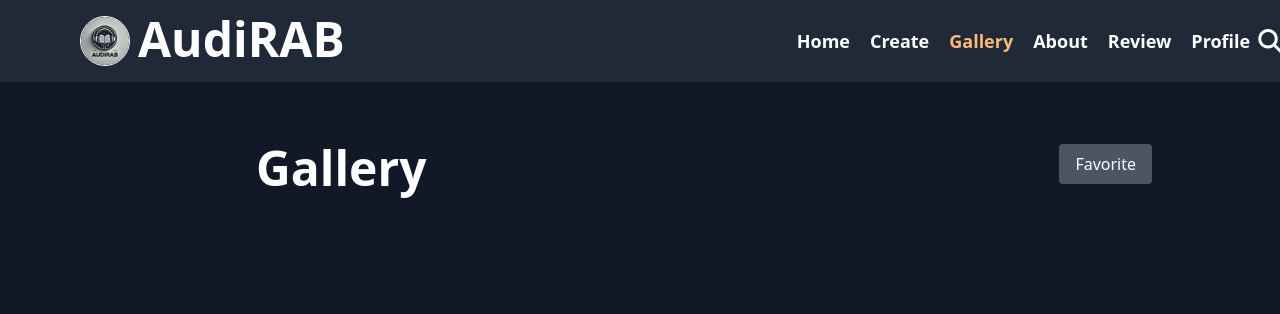
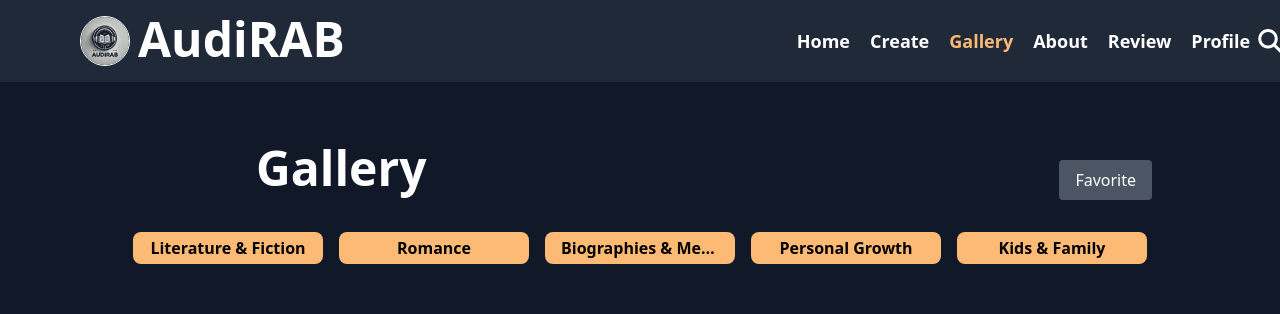
Before and after one commit to LakshanShalintha/AudioBook, a React (Vite) app: page /gallery in a window 1280 px wide. Shown: the top 314 px of the page. Built offline with nearby package versions, Linux system fonts and the light colour scheme; no server answers.

Commit message:
Change the Format

```diff
--- a/src/Pages/Home/Gallery.jsx
+++ b/src/Pages/Home/Gallery.jsx
@@ -1,3 +1,4 @@
+// eslint-disable-next-line no-unused-vars
 import React, { useState, useEffect } from 'react';
 import { useLocation, useNavigate } from 'react-router-dom';
 import NavBar from '../../Common_Parts/Common/NavBar';
@@ -21,9 +22,20 @@ function Gallery() {
   const location = useLocation();
   const navigate = useNavigate();
 
+  const topItems = [
+    { name: 'Literature & Fiction', path: '/Literature_Fiction' },
+    { name: 'Romance', path: '/Romance' },
+    { name: 'Biographies & Memories', path: '/Biographies_Memories' },
+    { name: 'Personal Growth', path: '/Personal_Growth' },
+    { name: 'Kids & Family', path: '/Kids_Family' },
+  ];
+  const handleNavigation = (path) => {
+    navigate(path);
+  };
+
   useEffect(() => {
     const fetchPdfs = async (folderRef) => {
-      const storage = getStorage();
+      getStorage();
       let pdfs = [];
 
       try {
@@ -163,9 +175,8 @@ function Gallery() {
     const userDocRef = doc(db, `users/${user.uid}/likesDislikes`, pdf.name);
 
     try {
-      const likesDocSnap = await getDoc(likesDocRef);
-      const userDocSnap = await getDoc(userDocRef);
-
+      await getDoc(likesDocRef);
+      await getDoc(userDocRef);
       let newLikeCounts = { ...likeCounts };
       let newDislikeCounts = { ...dislikeCounts };
       let userLikes = { ...likes };
@@ -207,9 +218,8 @@ function Gallery() {
     const userDocRef = doc(db, `users/${user.uid}/likesDislikes`, pdf.name);
 
     try {
-      const likesDocSnap = await getDoc(likesDocRef);
-      const userDocSnap = await getDoc(userDocRef);
-
+      await getDoc(likesDocRef);
+      await getDoc(userDocRef);
       let newLikeCounts = { ...likeCounts };
       let newDislikeCounts = { ...dislikeCounts };
       let userLikes = { ...likes };
@@ -258,7 +268,7 @@ function Gallery() {
 
   return (
       <div className="bg-gray-900 min-h-screen flex flex-col">
-      <NavBar />
+        <NavBar/>
 
         <div className="font-bold mt-36 ml-64">
           <h1 className="text-white text-5xl">
@@ -266,14 +276,31 @@ function Gallery() {
           </h1>
         </div>
 
-      <div className="fixed top-0 right-0 mt-36 mr-32">
+        {/* Top grid items */}
+        <div className="flex justify-center mt-10 -mb-8">
+          <div className="flex flex-wrap justify-center gap-4 z-10">
+            {topItems.map((item, index) => (
+                <div
+                    key={index}
+                    className="w-[190px] h-[30px] flex justify-center items-center p-4 bg-orange-300 rounded-lg text-black cursor-pointer font-bold z-10"
+                    onClick={() => handleNavigation(item.path)}
+                >
+                  <span className="truncate w-full text-center">{item.name}</span>
+                </div>
+            ))}
+          </div>
+        </div>
+
+
+        <div className="fixed top-0 right-0 mt-40 mr-32 z-20">
           <button
-          className="bg-gray-600 text-white px-4 py-2 rounded"
+              className="bg-gray-600 text-white px-4 py-2 rounded z-20"
               onClick={handleFavoriteButtonClick}
           >
             Favorite
           </button>
         </div>
+
 
         <div className="p-4 flex-grow flex justify-center items-center">
           <div className="max-w-5xl w-full">
@@ -288,7 +315,7 @@ function Gallery() {
             ) : (
                 <div
                     className="grid grid-cols-1 md:grid-cols-2 lg:grid-cols-3 gap-x-2 gap-y-4 justify-center"
-              style={{ marginTop: '40px' }}
+                    style={{marginTop: '40px'}}
                 >
                   {filteredPdfFiles.map((pdf) => (
                       <div
@@ -296,7 +323,7 @@ function Gallery() {
                           className="w-full h-[100px] flex justify-center items-center p-4 bg-blue-950 rounded-lg text-orange-200 relative cursor-pointer"
                           onClick={() => handlePdfClick(pdf)}
                       >
-                  <a href="#!" className="truncate w-full text-center" style={{ fontSize: '24px' }}>
+                        <a href="#!" className="truncate w-full text-center" style={{fontSize: '24px'}}>
                           {formatPdfName(pdf.name)}
                         </a>
 
@@ -308,7 +335,7 @@ function Gallery() {
                               e.stopPropagation();
                               toggleFavorite(pdf);
                             }}
-                    style={{ fontSize: '20px' }} // Adjust the font size as needed
+                            style={{fontSize: '20px'}} // Adjust the font size as needed
                         />
 
                         <div className="absolute bottom-2 left-2 flex space-x-2 items-center">
@@ -344,7 +371,7 @@ function Gallery() {
           </div>
         </div>
 
-      <Footer />
+        <Footer/>
       </div>
   );
 }
```
Lines whose indentation alone changed are shown as unchanged.
